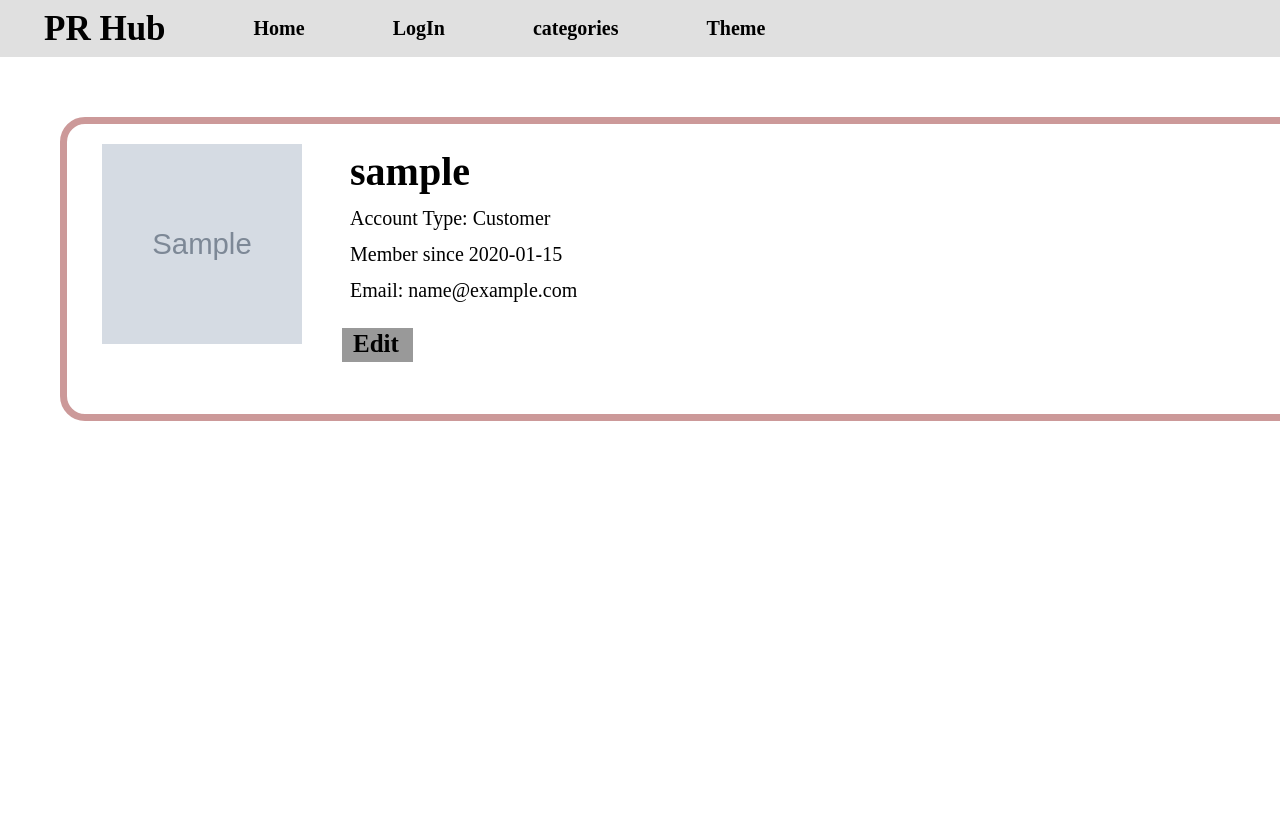
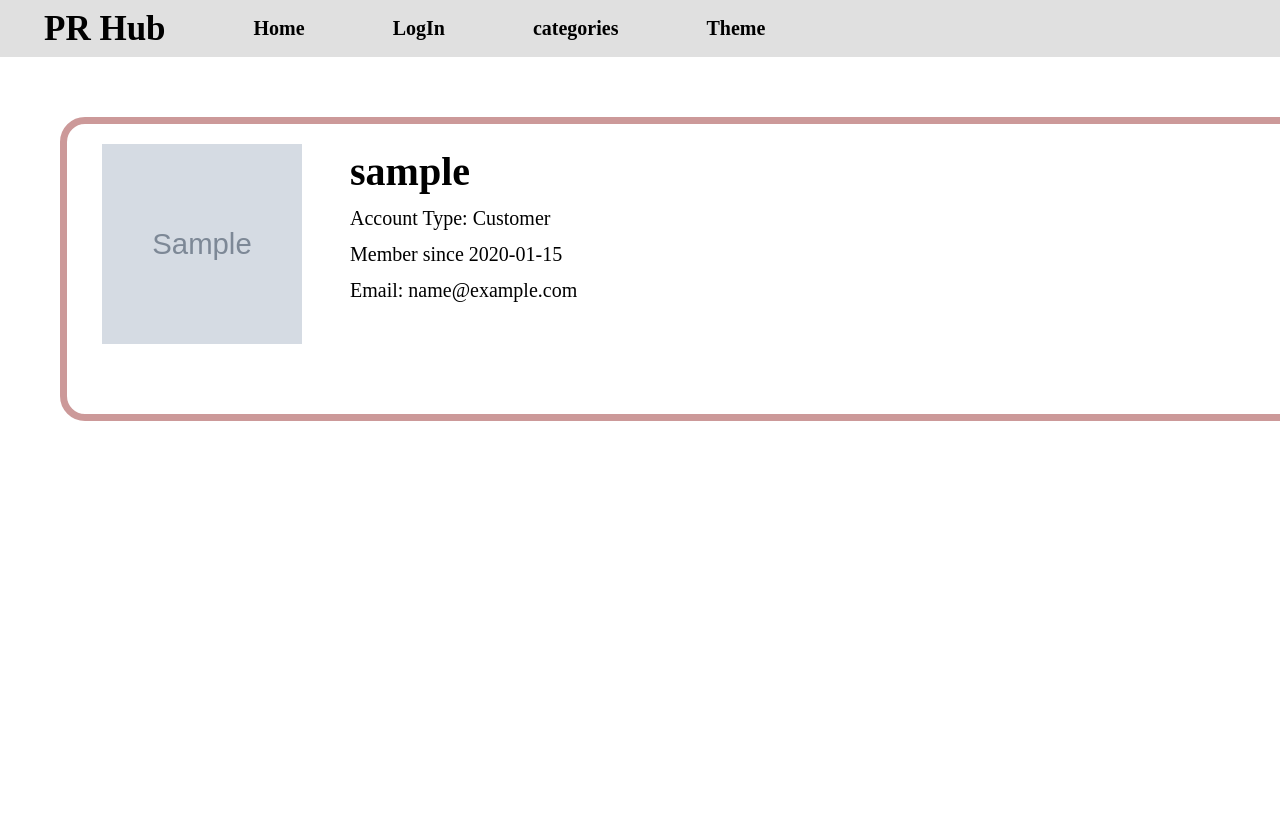
Before and after one commit to Luca-0104/ProductRankingWebsite, a Flask app: template app/templates/main/user.html in a window 1280 px wide; the page is wider, and only the part inside the window is pictured. Shown: the top 820 px of that part. Run offline with Flask 2, Linux system fonts and the light colour scheme; the template is opened without the code that fills it: values that come from a table or form of the project are taken from there, others are empty; tables that the repository leaves empty hold one stand-in row (values such as "Sample post"); grey boxes marked "Sample" are stand-in pictures; parts of the project's set-up code (start-up, migrations or seed data) failed here and were passed over; some libraries are stand-ins or nearby versions.

Commit message:
bugs fixed - profile edit

```diff
--- a/app/templates/main/user.html
+++ b/app/templates/main/user.html
@@ -41,10 +41,15 @@
 
 
                         </div>
-                        {#                    the edit button#}
-                        <div class="edit">
-                            <a href="{{ url_for('main.edit_profile') }}">Edit</a>
-                        </div>
+
+                        {% if user.username == session.get("username") %}
+                            {#                    the edit button#}
+                            <div class="edit">
+                                <a href="{{ url_for('main.edit_profile') }}">Edit</a>
+                            </div>
+                        {% endif %}
+
+
 
                         {#                            This is an empty div, which is used to clear the float#}
                         <div class="empty-for-clear-float"></div>
```
